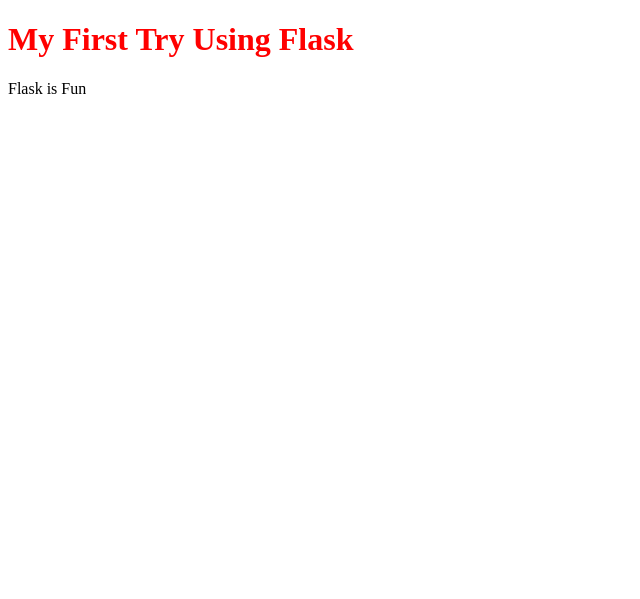
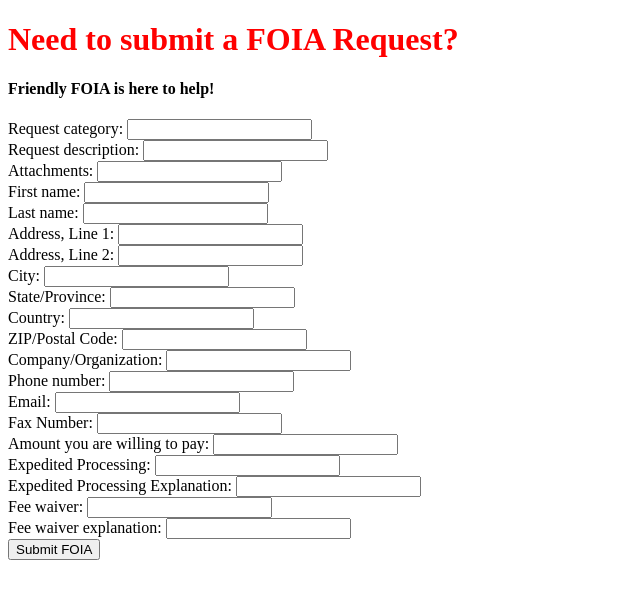
Before and after one commit to searri/friendly-foia, a Flask app: page / in a window 1280 px wide. Shown: the top 599 px of the page, without its empty margins (0-640 px from the left). Run offline with Flask 2, Linux system fonts and the light colour scheme.

Commit message:
First draft of submission form

```diff
--- a/templates/home.html
+++ b/templates/home.html
@@ -3,13 +3,38 @@
 
 <head>
     <meta charset="utf-8">
-    <title>Flask Tutorial</title>
+    <title>Friendly FOIA</title>
     <link rel="stylesheet" href="{{ url_for('static', filename='css/main.css') }}">
 </head>
 
 <body>
-    <h1> My First Try Using Flask </h1>
-    <p> Flask is Fun </p>
+    <h1>Need to submit a FOIA Request?</h1>
+    <h4>Friendly FOIA is here to help!</h4>
+
+    <form action="report.php" method="POST">
+        Request category: <input type="text" name="situation"><br>
+        Request description: <input type="text" name="situation"><br>
+        Attachments: <input type="text" name="desc"><br>
+        First name: <input type="text" name="fname"><br>
+        Last name: <input type="text" name="lname"><br>
+        Address, Line 1: <input type="text" name="addr1"><br>
+        Address, Line 2: <input type="text" name="addr2"><br>
+        City: <input type="text" name="city"><br>
+        State/Province: <input type="text" name="state"><br>
+        Country: <input type="text" name="country"><br>
+        ZIP/Postal Code: <input type="text" name="zip"><br>
+        Company/Organization: <input type="text" name="company"><br>
+        Phone number: <input type="text" name="phone"><br>
+        Email: <input type="text" name="email"><br>
+        Fax Number: <input type="text" name="fax"><br>
+        Amount you are willing to pay: <input type="text" name="amount"><br>
+        Expedited Processing: <input type="text" name="expedited"><br>
+        Expedited Processing Explanation: <input type="text" name="expreditedexp"><br>
+        Fee waiver: <input type="text" name="waivertype"><br>
+        Fee waiver explanation: <input type="text" name="waiverexp"><br>
+        <input type="submit" value="Submit FOIA">
+    </form>
+
 </body>
 
 </html>
```
